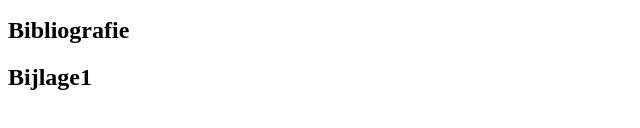
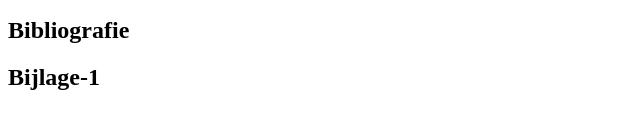
Before and after one commit to Geonovum/imev-werkomgeving, a plain HTML site: page index.html in a window 1280 px wide. Shown: the part 472-600 px from the top of the page, 0-640 px from the left. Drawn offline with Linux system fonts and the light colour scheme.

Commit message:
Update index.html

```diff
--- a/index.html
+++ b/index.html
@@ -42,7 +42,7 @@
 <section data-format="markdown" data-include="./docs/9.Datasetniveau-metadata.md"><h2>Metadata-dataset</h2></section>
 <section data-format="markdown" data-include="./docs/10.Levering-publicatie.md"><h2>Levering-publicatie</h2></section>
 <section data-format="markdown" data-include="./docs/11.Bibliografie.md"><h2>Bibliografie</h2></section>
-<section data-format="markdown" data-include="./docs/12.Bijlage1.md"><h2>Bijlage1</h2></section>
+<section data-format="markdown" data-include="./docs/12.Bijlage1.md"><h2>Bijlage-1</h2></section>
 
 
 </body>
```
